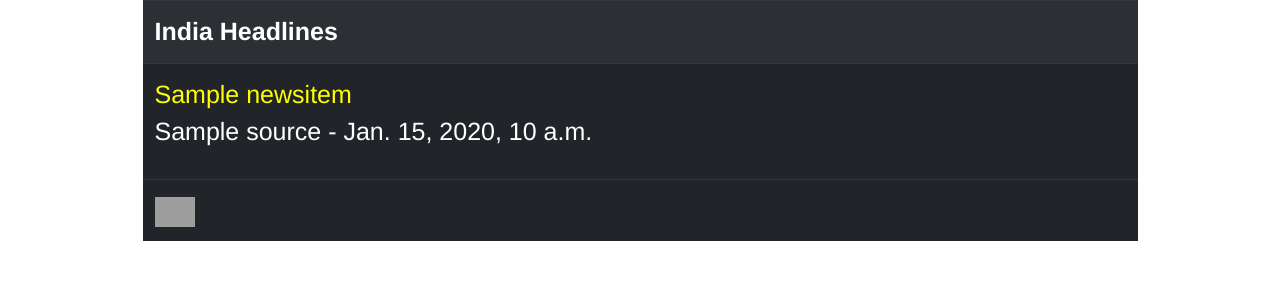
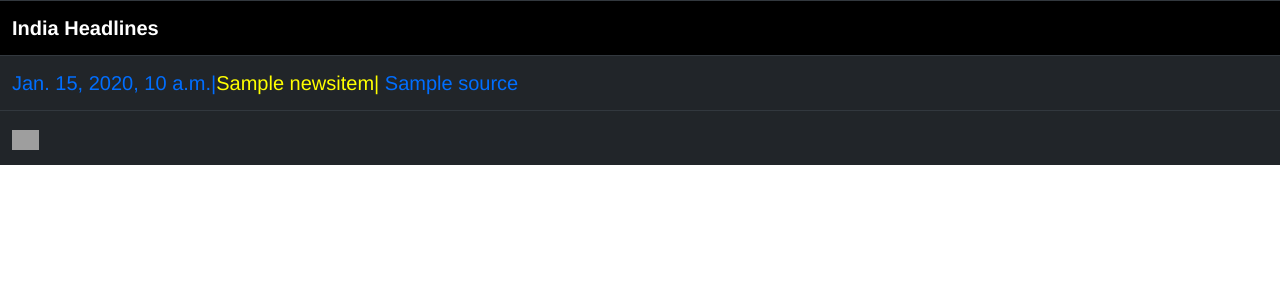
Before and after one commit to vladha1/TheFuture, a Django app: template templates/home.html in a window 1280 px wide. Shown: the top 300 px of the page. Run offline with Django 3.2, Linux system fonts and the light colour scheme; the template is opened without the code that fills it: most values are stand-ins (such as "Sample title", 1, 10 or a date in 2020); some libraries are stand-ins or nearby versions; grey boxes are pictures that could not be loaded.

Commit message:
commit message

```diff
--- a/templates/home.html
+++ b/templates/home.html
@@ -35,7 +35,7 @@
             margin: 0 auto;
             padding: 0px;
             text-align: center;
-            width: 995px;
+            width: 100%;
         }
 
         #wrapper h1 {
@@ -49,7 +49,7 @@
         }
 
         #table_detail {
-            font-size: 25px;
+            font-size: 20px;
             text-align: left;
             border-collapse: collapse;
             border: #A4A4A4;
@@ -79,8 +79,8 @@
 
             <tr onclick="showHideRow('{{newsitem.id}}');">
 
-                <TD style='color:yellow;'> {{newsitem.Title}}
-                    <P style='color:white;'>{{newsitem.Source}} - {{newsitem.Published}}</P>
+                <TD><SPAN style='color:rgb(0, 110, 255);'> {{newsitem.Published}}|<SPAN style='color:yellow;'>{{newsitem.Title}}|</SPAN>
+                    <SPAN style='color: rgb(0,110,255);'>{{newsitem.Source}}</SPAN>
                     </TD>
             </tr>
 
@@ -89,7 +89,7 @@
                     {{newsitem.Summary_Detail}}
                 </td>
             </tr>
-            <tr><td><a href='{{newsitem.link}}' target="_blank"><img src="https://www.iconsdb.com/icons/preview/blue/external-link-xxl.png" height=30></a></td></tr>
+            <tr><td><a href='{{newsitem.link}}'><img src="https://www.iconsdb.com/icons/preview/blue/external-link-2-xxl.png" height=20></a></td></tr>
 
             {% endfor %}
 
--- a/wordcount/viewsy.py
+++ b/wordcount/viewsy.py
@@ -50,8 +50,6 @@
 
 
 
-
-
 def home(request):
     newslist=[]
 
@@ -72,6 +70,7 @@
                 detailtext = BeautifulSoup(txt, "html.parser").get_text()
                 newslist=newslist+[{'Source':IndianURL,'Title':article.title,'Published':article.published,'Summary_Detail':detailtext,'link':article.link}]
 
+                sorted(newslist, key = lambda i: (i['Published'],reverse=True))
 
         except:
             a=1
```
Also changed, not shown: wordcount/views.py (+20 -8 lines).
